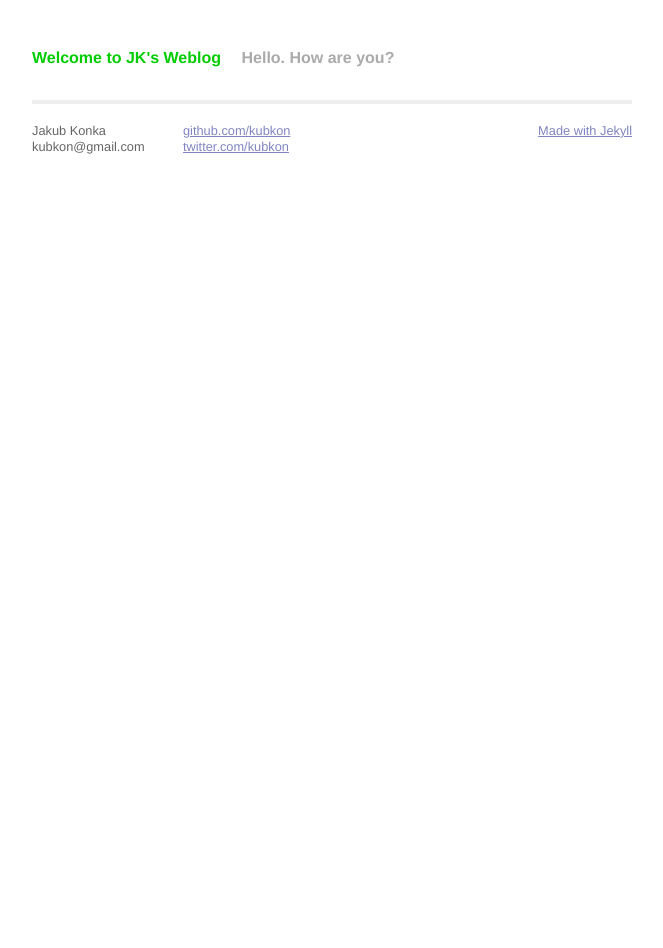
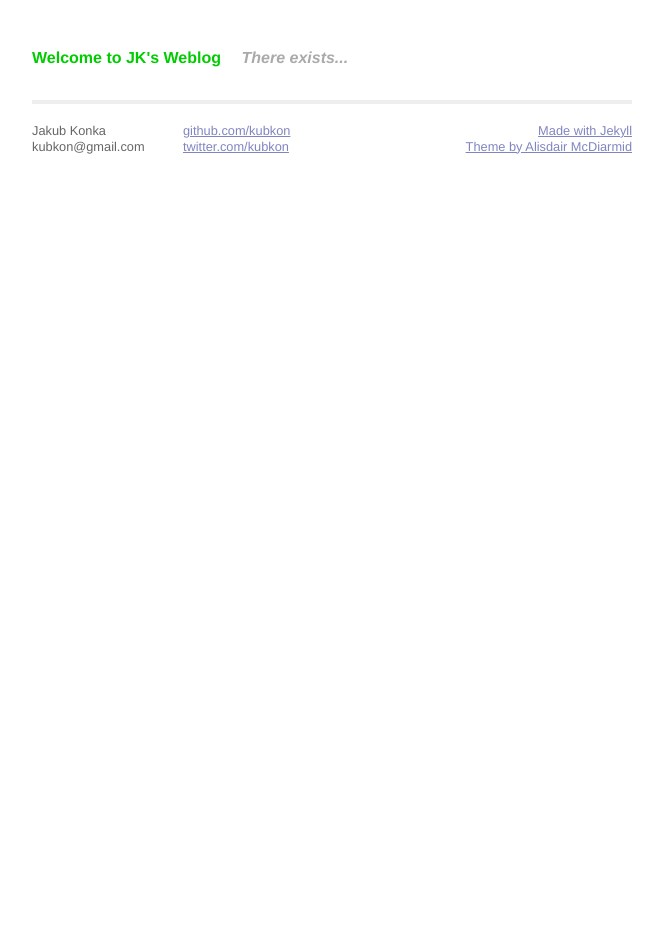
Before and after one commit to kubkon/kubkon.github.com, a Jekyll site: the page built from index.html, in a window 1280 px wide. Shown: the whole page, without its empty margins (308-971 px from the left). Built offline with Jekyll 4.4.1, drawn with Linux system fonts in a browser that asks for light colours; Markdown is read by kramdown in place of the engine named in the settings.

Commit message:
New hover behavior; link to Alisdairs github as a source of the theme

```diff
--- a/_layouts/default.html
+++ b/_layouts/default.html
@@ -3,7 +3,7 @@
   <head>
     <meta charset="utf-8">
     <title>{{ page.title }}</title>
-    <meta name="description" content="JK's weblog about programming, discrete maths, and more.">
+    <meta name="description" content="JK's weblog about programming, game theory, maths, and more.">
     <meta name="author" content="Jakub Konka">
     <meta name="viewport" content="width=device-width,initial-scale=1.0">
 
@@ -12,15 +12,15 @@
       <script src="http://html5shim.googlecode.com/svn/trunk/html5.js"></script>
     <![endif]-->
 
-    <link href="/assets/stylesheets/styles.css" rel="stylesheet" type="text/css" media="screen, projection" />
-    <link href="/assets/stylesheets/syntax.css" rel="stylesheet" type="text/css" />
+    <link href="/assets/css/styles.css" rel="stylesheet" type="text/css" media="screen, projection" />
+    <link href="/assets/css/syntax.css" rel="stylesheet" type="text/css" />
   </head>
 
   <body>
     <div class="site">
       <div class="title">
         <a href="/">Welcome to JK's Weblog</a>
-        <a href="/" class="extra">Hello. How are you?</a>
+        <a href="/" class="extra">There exists...</a>
       </div>
 
       {{ content }}
@@ -35,7 +35,8 @@
           <a href="http://twitter.com/kubkon/">twitter.com/kubkon</a>
         </div>
         <div class="about">
-          <a href="https://github.com/mojombo/jekyll/">Made with Jekyll</a>
+          <a href="https://github.com/mojombo/jekyll/">Made with Jekyll</a><br />
+          <a href="http://github.com/alisdair/alisdair.github.com">Theme by Alisdair McDiarmid</a>
         </div>
       </div>
     </div>
--- a/_layouts/post.html
+++ b/_layouts/post.html
@@ -2,5 +2,5 @@
 layout: default
 ---
 <div id="post">
-{{ content }}
+  {{ content }}
 </div>
--- a/assets/stylesheets/styles.css
+++ b/assets/css/styles.css
@@ -29,7 +29,7 @@
 
 a:hover {
   color: #fff;
-  background-color: #090;
+  text-shadow: -1px 0 1px #f00, 0 1px 1px #f00, 1px 0 1px #f00, 0 -1px 1px #f00;
   text-decoration: none;
 }
 
@@ -82,18 +82,17 @@
 
 .site .title a:hover {
   color: #fff;
-  background: #0c0;
 }
 
 .site .title a.extra {
   color: #aaa;
+  font-style: italic;
   text-decoration: none;
   margin-left: 1em;
 }
 
 .site .title a.extra:hover {
   color: #fff;
-  background: #0c0;
 }
 
 .site .footer {
@@ -111,7 +110,6 @@
 
 .site .footer a:hover {
   color: #fff;
-  background-color: #090;
   text-decoration: none;
 }
 
--- a/index.html
+++ b/index.html
@@ -2,3 +2,11 @@
 layout: default
 title: JK's Weblog
 ---
+
+<div id="main">
+  <ul class="posts">
+    {% for post in site.posts %}
+    <li><span>{{ post.date | date_to_string }}</span> &rarr; <a href="{{ post.url }}">{{ post.title }}</a></li>
+    {% endfor %}
+  </ul>
+</div>
```
Also changed, not shown: assets/css/syntax.css (renamed from assets/stylesheets/syntax.css).
